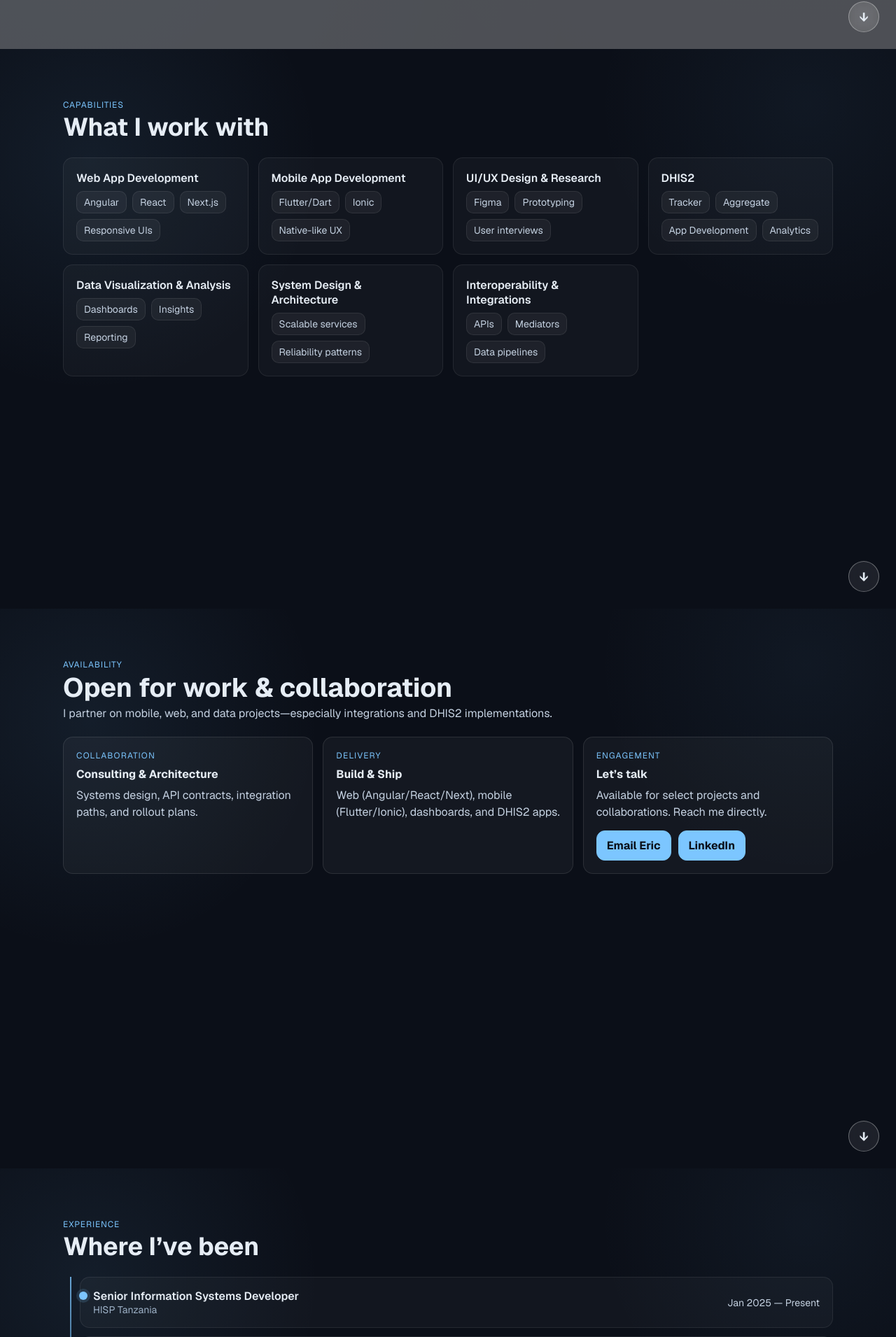
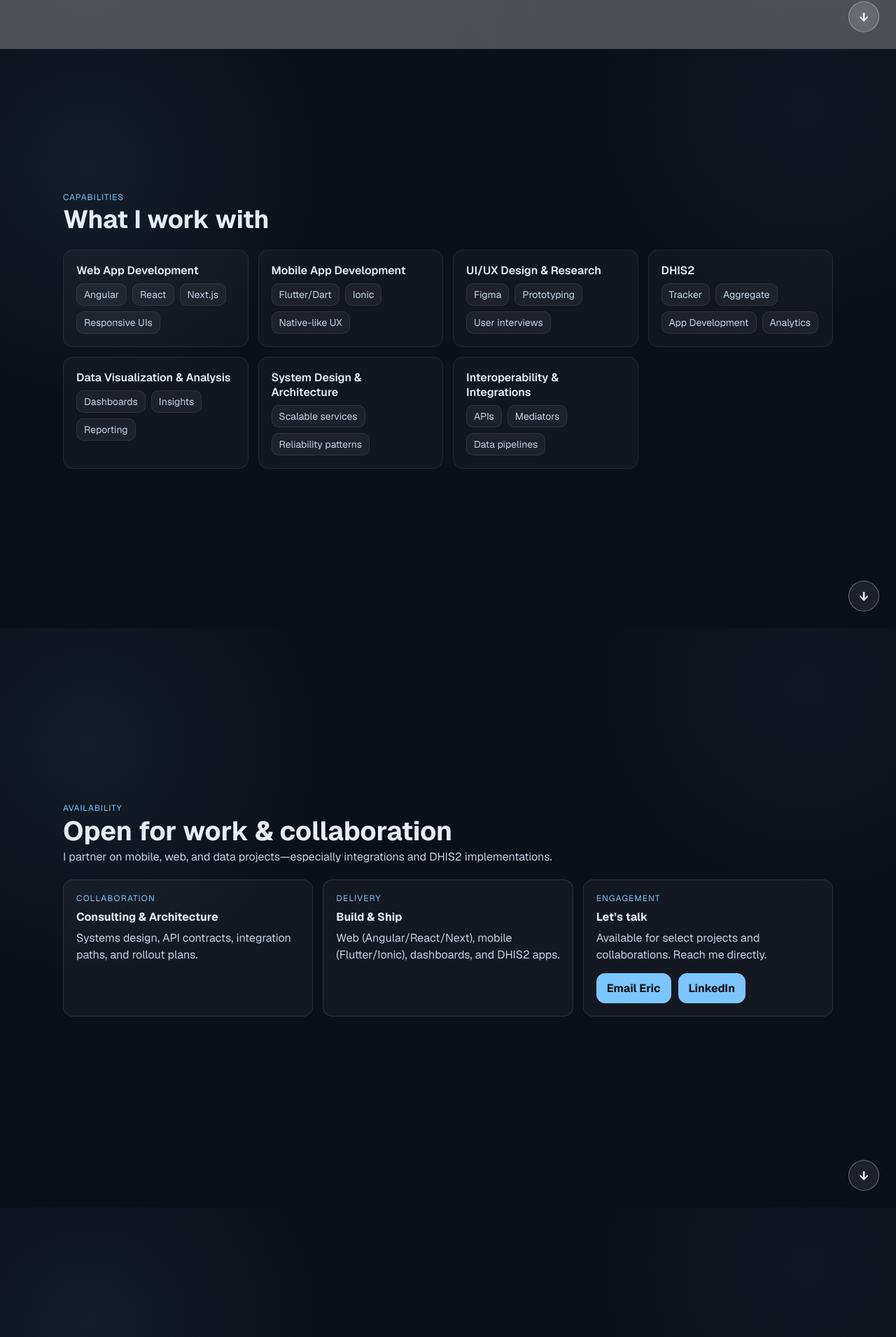
Before and after one commit to ericchingalo/portfolio, a Next.js app: page / in a window 1280 px wide. Shown: the part 758-2669 px from the top of the page at 70% size. Built offline with nearby package versions, Linux system fonts and the light colour scheme; grey boxes are pictures that could not be loaded.

Commit message:
refactor(sections): centered all the contents

```diff
--- a/src/app/page.module.css
+++ b/src/app/page.module.css
@@ -271,6 +271,8 @@
   display: flex;
   flex-direction: column;
   gap: 20px;
+  justify-content: center;
+  min-height: calc(100vh - 140px);
 }
 
 .skillsHeader h2 {
@@ -321,6 +323,8 @@
   display: flex;
   flex-direction: column;
   gap: 20px;
+  justify-content: center;
+  min-height: calc(100vh - 140px);
 }
 
 .openHeader h2 {
@@ -387,6 +391,8 @@
   display: flex;
   flex-direction: column;
   gap: 20px;
+  justify-content: center;
+  min-height: calc(100vh - 140px);
 }
 
 .experienceHeader h2 {
```
